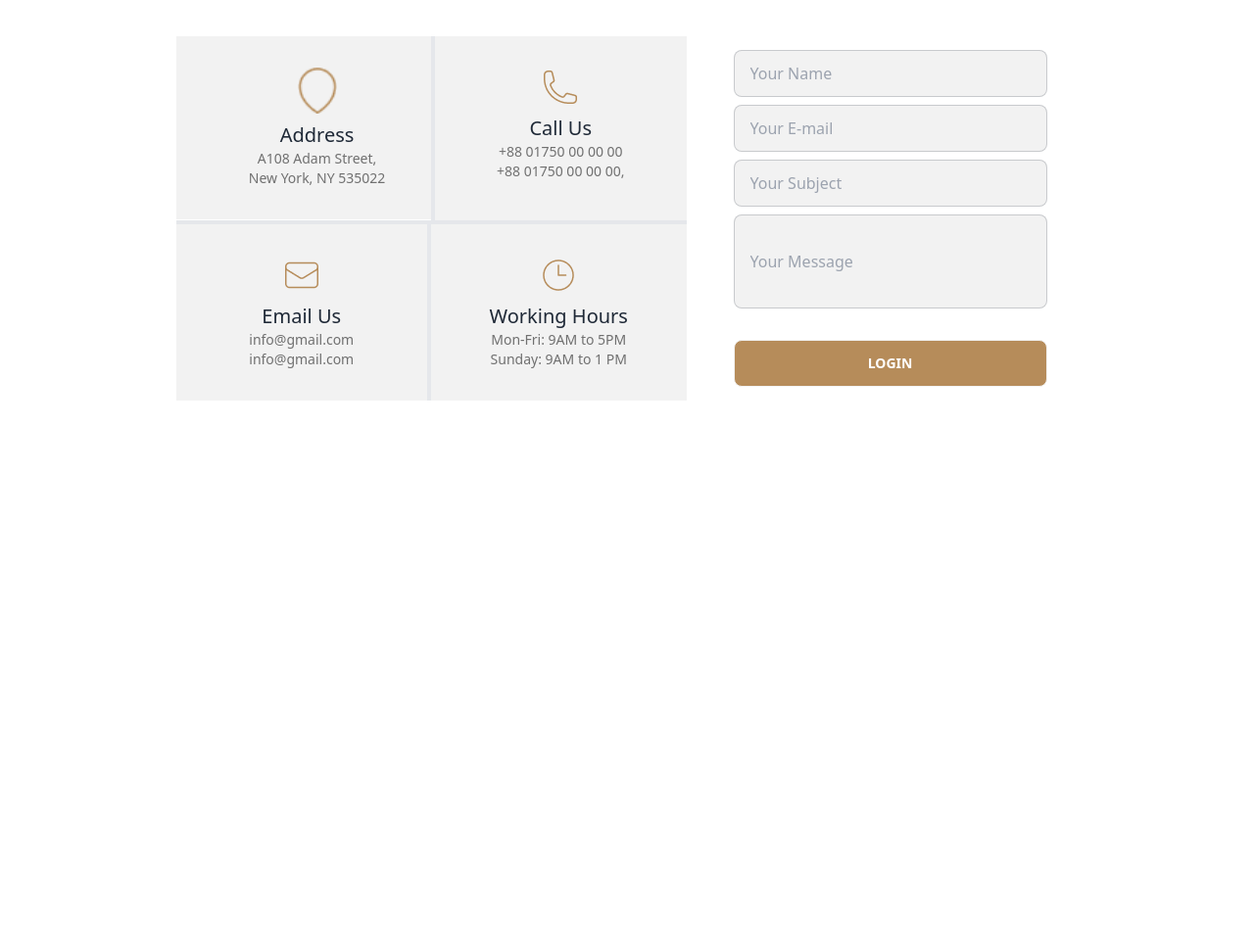
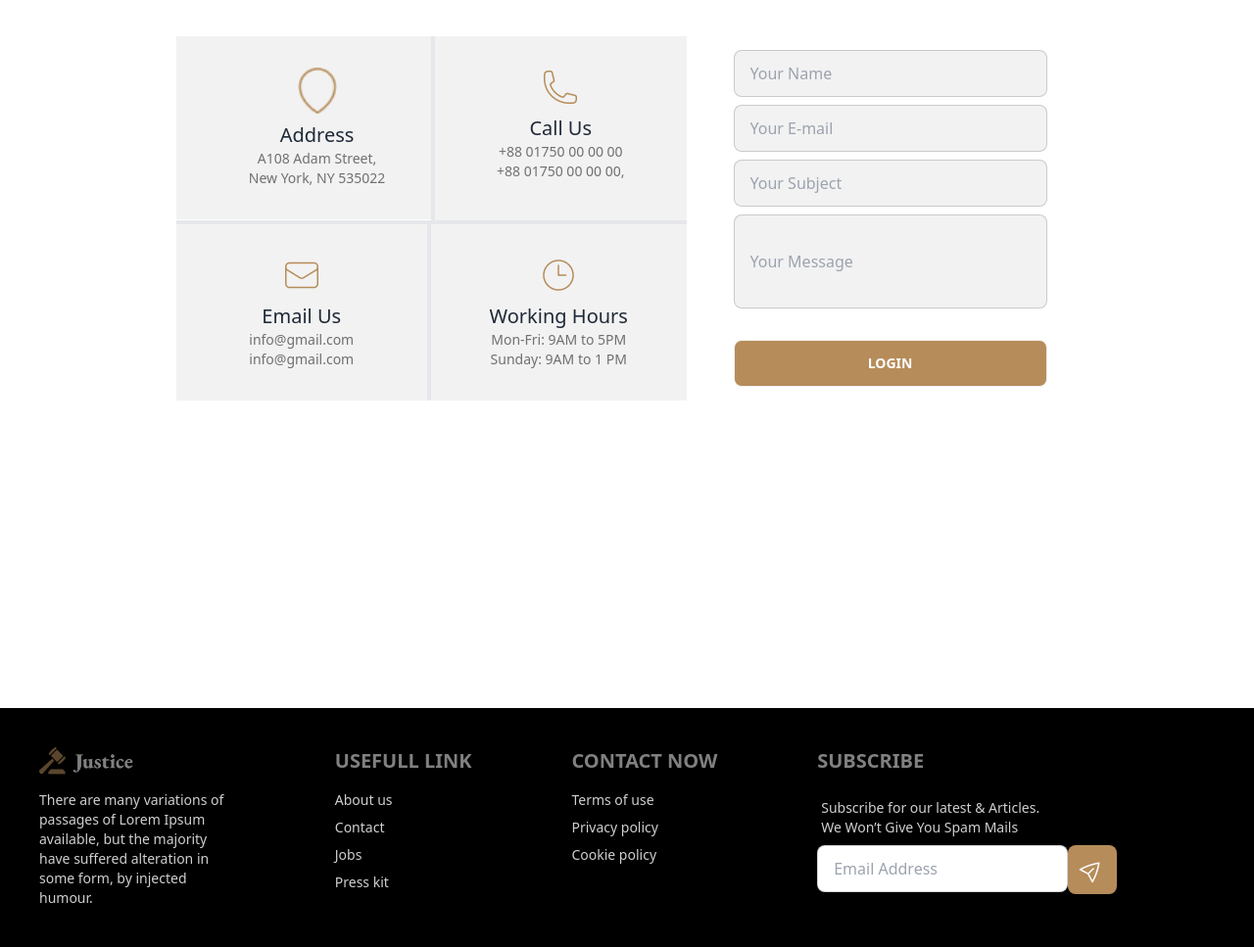
Before and after one commit to Saha-joy7/Legal-solution, a plain HTML site: page index.html in a window 1280 px wide. Shown: the part 3885-4852 px from the top of the page at 98% size. Before the commit the page ends 4608 px from the top, so only its background shows below. Drawn offline with nearby package versions, Linux system fonts and the light colour scheme.

Commit message:
added the footer container

```diff
--- a/index.html
+++ b/index.html
@@ -405,10 +405,40 @@
             </div>
           </div>
         </section>
+    </main>
+    <footer class=" p-10 bg-black flex justify-between">
+    <div class="footer">
+      <div class="w-[200px]">
+        <span class="footer-title"><img src="./images/logo.png" alt="" class="w-24  text-[#fff]"></span>
+        <a class="link link-hover text-xs md:text-sm text-[#CFCFCF] font-normal">There are many variations of passages of Lorem Ipsum available, but the majority have suffered alteration in some form, by injected humour.</a>
 
-    </main>
-    <footer>
-
+      </div>
+      <div>
+        <span class="footer-title text-base md:text-lg lg:text-xl font-bold text-[#fff]">Usefull Link</span>
+        <a class="link link-hover text-xs md:text-sm text-[#CFCFCF] font-normal">About us</a>
+        <a class="link link-hover text-xs md:text-sm text-[#CFCFCF] font-norma">Contact</a>
+        <a class="link link-hover text-xs md:text-sm text-[#CFCFCF] font-norma">Jobs</a>
+        <a class="link link-hover text-xs md:text-sm text-[#CFCFCF] font-norma">Press kit</a>
+      </div>
+      <div>
+        <span class="footer-title text-base md:text-lg lg:text-xl font-bold text-[#fff]">Contact Now</span>
+        <a class="link link-hover text-xs md:text-sm text-[#CFCFCF] font-normal">Terms of use</a>
+        <a class="link link-hover text-xs md:text-sm text-[#CFCFCF] font-normal">Privacy policy</a>
+        <a class="link link-hover text-xs md:text-sm text-[#CFCFCF] font-normal">Cookie policy</a>
+      </div>
+      <div>
+        <span class="footer-title text-base md:text-lg lg:text-xl font-bold text-[#fff]">Subscribe</span>
+        <div class="form-control w-80">
+          <label class="label">
+            <span class="label-text text-xs md:text-sm text-[#CFCFCF] font-normal">Subscribe for our latest & Articles. <br> We Won’t Give You Spam Mails</span>
+          </label>
+          <div class="md:flex ">
+            <input type="text" placeholder="Email Address" class="input input-bordered w-[80%] " />
+            <img src="./images/Frame (4).png" alt="" class="bg-[#B68C5A] p-2 text-white rounded-lg">
+          </div>
+        </div>
+      </div>
+    </div>
     </footer>
 
 </body>
```
Also changed, not shown: images/Frame (4).png (added).
